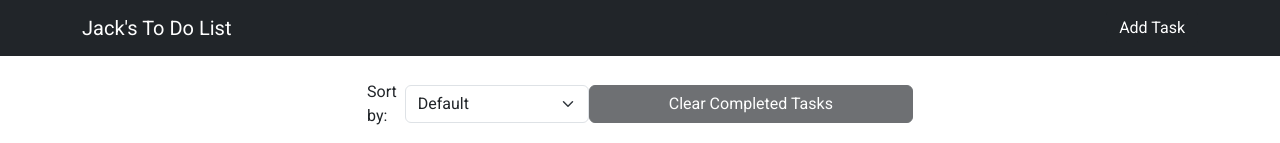
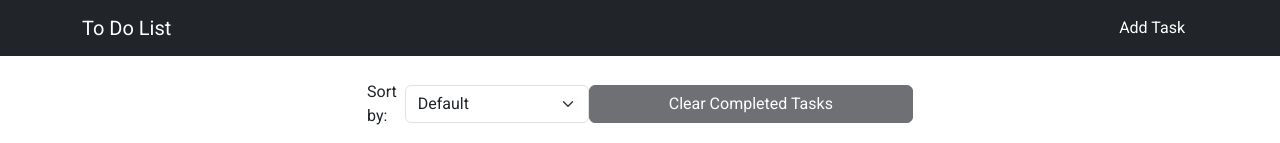
Before and after one commit to Jack-Vu/Jack-todo-list, a React (Create React App) app: page / in a window 1280 px wide. Shown: the top 143 px of the page. Built offline with nearby package versions, Linux system fonts and the light colour scheme.

Commit message:
change title without my name

```diff
--- a/src/components/Navbar.jsx
+++ b/src/components/Navbar.jsx
@@ -5,7 +5,7 @@ export const Navbar = () => {
     <nav className="navbar navbar-expand-md navbar-dark bg-dark mb-4">
       <div className="container-fluid container-sm">
         <a className="navbar-brand" href="/">
-          Jack's To Do List
+          To Do List
         </a>
         <AddTask />
       </div>
```
